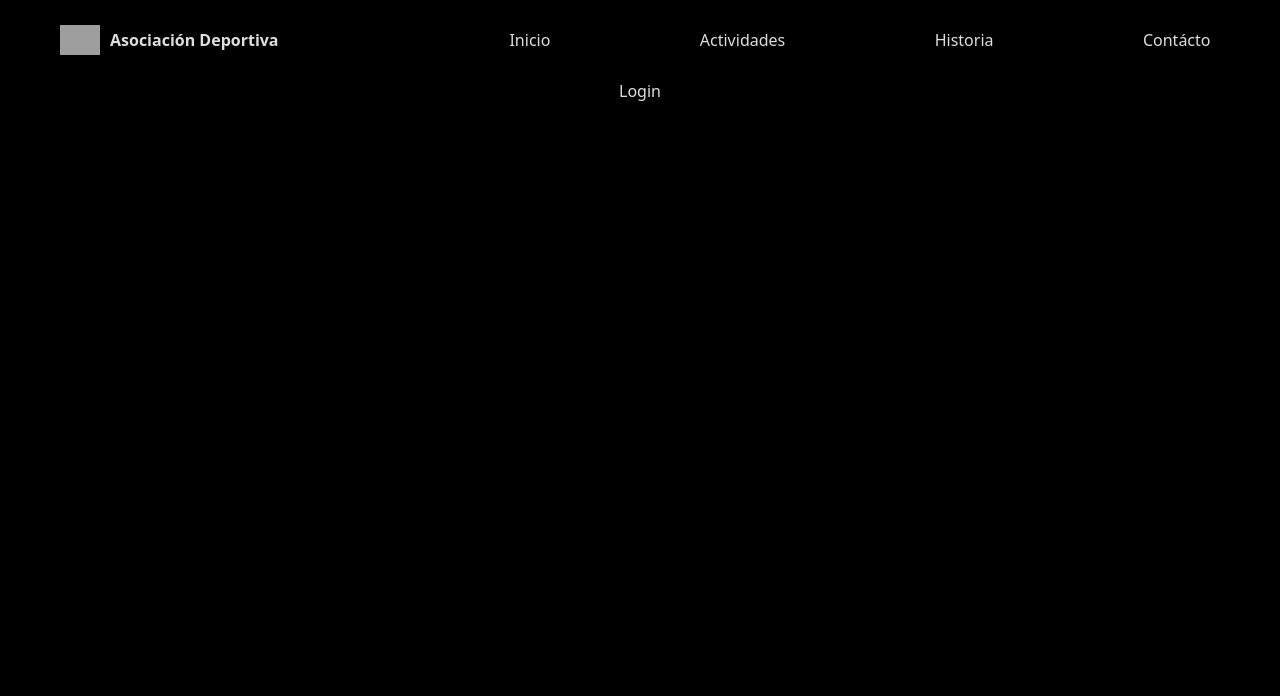
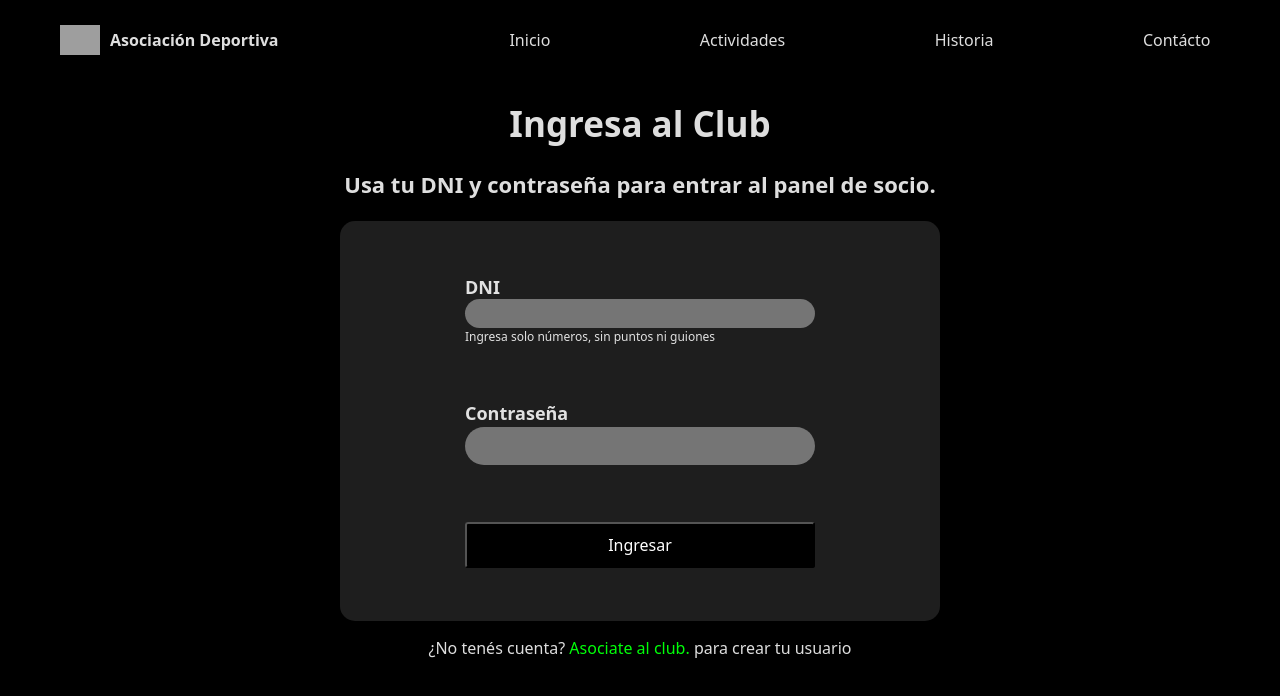
Before and after one commit to JuanPabloRomero00/SAD, a React (Vite) app in the folder frontend/: page /login in a window 1280 px wide. Shown: the top 696 px of the page. Built offline with nearby package versions, Linux system fonts and the light colour scheme; grey boxes are pictures that could not be loaded.

Commit message:
creacion de login

```diff
--- a/frontend/src/index.css
+++ b/frontend/src/index.css
@@ -162,3 +162,59 @@ button:focus-visible {
 .toLogin {
   color: #00ff09;
 }
+
+/*Estilo de Login.jxs*/
+
+.loginData {
+  background-color: #1e1e1e;
+  height: 400px;
+  border-radius: 15px;
+  display: flex;
+  flex-direction: column;
+  align-items: center;
+  flex-wrap: wrap;
+  justify-content: space-evenly;
+  width: 100%;
+  align-content: center;
+
+}
+
+.loginGroup {
+  height: 70px;
+  display: flex;
+  flex-direction: column;
+  align-items: flex-start;
+  justify-content: space-evenly;
+
+}
+.loginLabel {
+  font-size: 18px;
+}
+.loginInput {
+  box-sizing: border-box;
+  height: 38px;
+  max-width: 350px;
+  padding: 0 14px;
+  color: white;
+  background-color: #757575;
+  width: 400px;
+  border-radius: 25px;
+  font-size: 12px;
+  outline: none;
+  border: none;
+}
+.loginText {
+  font-size: 12px;
+  margin: 0px;
+  padding: auto;
+}
+
+
+.loginButton {
+  background-color: #00ff08;
+  width: 350px;
+  display: flex;
+  justify-content: center;
+  align-items: center;
+  border-radius: 3px;
+}
--- a/frontend/src/pages/Login.jsx
+++ b/frontend/src/pages/Login.jsx
@@ -1,8 +1,37 @@
 import React from 'react'
+import TextField from '@mui/material/TextField';
+import Box from '@mui/material/Box';
+import { Form, Link } from 'react-router-dom';
+
+
 
 function Login() {
   return (
-    <div>Login</div>
+    <>
+    <h2 className='formTitle'>Ingresa al Club</h2>
+    <h3 className='subTitle'>Usa tu DNI y contraseña para entrar al panel de socio.</h3>
+
+    <div className='formContainer'>
+    <div className='loginData'>
+  <div className='loginGroup'>
+    <label className='loginLabel'><strong>DNI</strong></label>
+    <input className='loginInput' label="DNI" type='number' />
+    <p className='loginText'>Ingresa solo números, sin puntos ni guiones</p>
+  </div>
+  <div className='loginGroup'>
+    <label className='loginLabel'><strong>Contraseña</strong></label>
+    <input className='loginInput' label="Altura" type='string' />
+  </div>
+
+    <div className='loginButton'>
+        <button className='loginButton'>Ingresar</button>
+    </div>
+    </div>
+     </div>
+    <p className='formReturn'> ¿No tenés cuenta? <Link className='toLogin'> Asociate al club. </Link>para crear tu usuario</p>
+
+
+    </>
   )
 }
 
```
